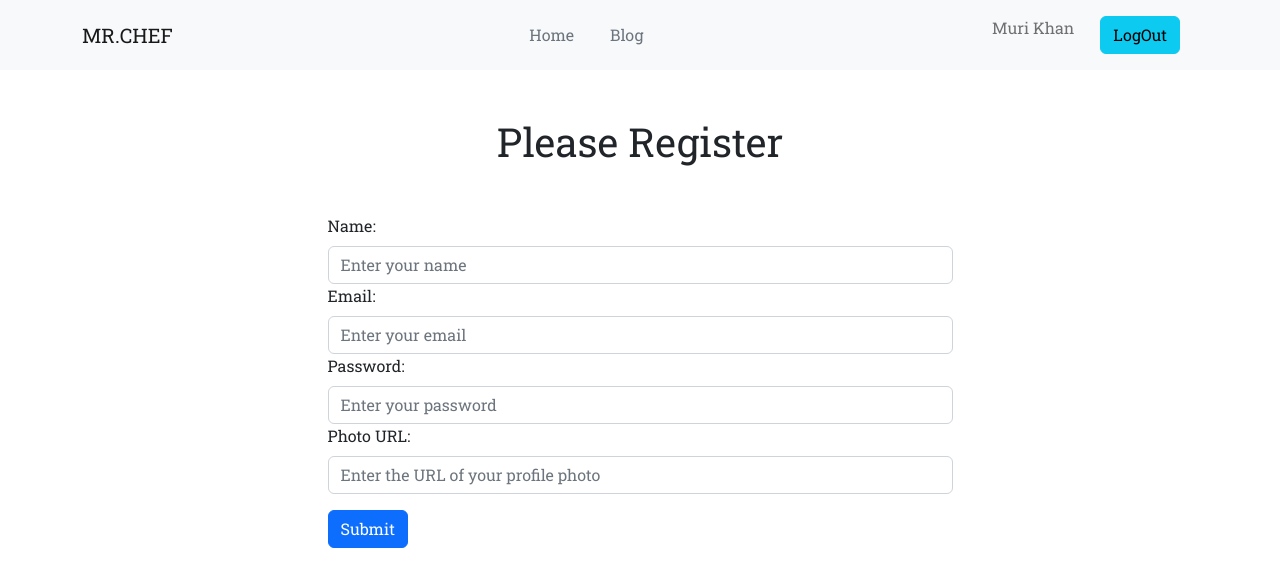
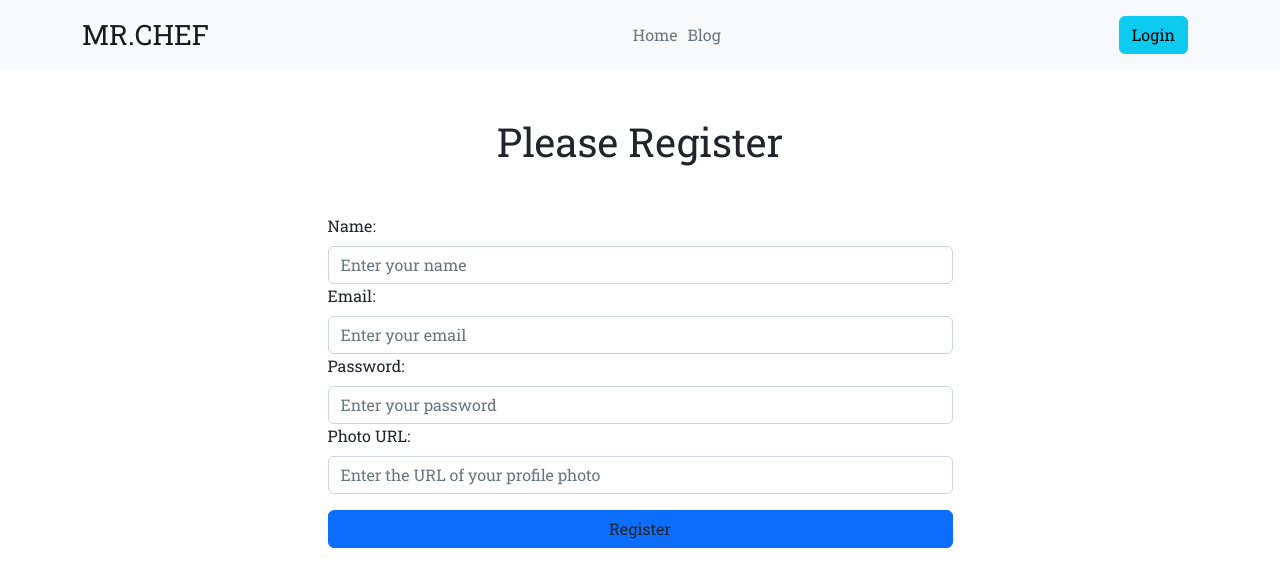
Before and after one commit to raju720190r/mr-chef-client, a React (Vite) app: page /register in a window 1280 px wide. Shown: the top 586 px of the page. Built offline with nearby package versions, Linux system fonts and the light colour scheme.

Commit message:
Registration form

```diff
--- a/Provider/AuthProvider.jsx
+++ b/Provider/AuthProvider.jsx
@@ -1,5 +1,5 @@
 import React, { createContext } from 'react';
-import { getAuth } from "firebase/auth";
+import { createUserWithEmailAndPassword, getAuth } from "firebase/auth";
 import app from '../src/firebase/firebase.confiq';
 
 
@@ -7,9 +7,13 @@ export const AuthContext =createContext(null);
 const auth =getAuth(app);
 
 const AuthProvider = ({children}) => {
-     const user = {displayName: 'Muri Khan'}
+     const user = null;
+     const createUser = (email,password)=>{
+        return createUserWithEmailAndPassword(auth,email,password)
+     }
     const authInfo = {
-     user
+     user,
+     createUser
     }
 
 
--- a/components/Header/Header.jsx
+++ b/components/Header/Header.jsx
@@ -10,26 +10,18 @@ const Header = () => {
   return (
     <Navbar bg="light" expand="lg">
       <Container>
-        <Navbar.Brand href="#home">MR.CHEF</Navbar.Brand>
+        <Navbar.Brand className='fs-3 font-bold' href="#home">MR.CHEF</Navbar.Brand>
         <Navbar.Toggle aria-controls="basic-navbar-nav" />
         <Navbar.Collapse id="basic-navbar-nav">
           <Nav className="mx-auto">
-            <Nav.Link>
               <Link className='text-secondary' to={'/'}>Home</Link>
-            </Nav.Link>
-            <Nav.Link >
               <Link className='text-secondary' to={'/blog'}>Blog</Link>
-            </Nav.Link>
           </Nav>
           <Nav>
             {user && <Nav.Link to="">{user.displayName}</Nav.Link>}
-            <Nav.Link to="">
-                {user ?
-                <Button variant='info'>LogOut</Button>:
-                <Link to={'/login'}>
-                <Button variant='info'>Login</Button>
-                </Link>}
-            </Nav.Link>
+                {/* {user ?
+                <Button variant='info'>LogOut</Button>: */}
+                <Link to={'/login'}><Button variant='info'>Login</Button></Link>
           </Nav>
         </Navbar.Collapse>
       </Container>
--- a/components/Home/Chef/Chef.jsx
+++ b/components/Home/Chef/Chef.jsx
@@ -24,7 +24,7 @@ const Chef = ({ chef }) => {
                             <ListGroup.Item>Likes : {likes}</ListGroup.Item>
 
                         </ListGroup>
-                        <Link to={`/chefdetails/${chef.id}`}><Button variant='primary' className='text-dark'>View Details</Button></Link>
+                        <Link to={`/chefdetails/${chef.id}`}><Button className='w-100 text-dark' variant='primary'>View Details</Button></Link>
                     </Card.Body>
                 </Card>
             </CardGroup>
--- a/components/Login/Login.jsx
+++ b/components/Login/Login.jsx
@@ -1,12 +1,17 @@
 import React from 'react';
+import Button from 'react-bootstrap/Button';
+import Form from 'react-bootstrap/Form';
 import { Link } from 'react-router-dom';
-import Register from '../Register/Register';
 
 const Login = () => {
+
+
+    const handleLogin =()=>{
+        event.preventDefault();
+    }
     return (
         <div>
-            <h2 className='text-5xl font-bold'>Login Section</h2>
-            <Link to="/register">Register</Link>
+            <h2>This Is Login</h2>
         </div>
     );
 };
--- a/components/Register/Register.jsx
+++ b/components/Register/Register.jsx
@@ -1,40 +1,46 @@
-import React, { useState } from 'react';
+import React, { useContext, useState } from 'react';
 import Form from 'react-bootstrap/Form';
 import Button from 'react-bootstrap/Button';
+import { AuthContext } from '../../Provider/AuthProvider';
 
 const Register = () => {
-    const [name, setName] = useState('');
-    const [email, setEmail] = useState('');
-    const [password, setPassword] = useState('');
-    const [photoUrl, setPhotoUrl] = useState('');
+    const { createUser } = useContext(AuthContext);
+    // const [name, setName] = useState('');
+    // const [email, setEmail] = useState('');
+    // const [password, setPassword] = useState('');
+    // const [photoUrl, setPhotoUrl] = useState('');
 
-    const handleSubmit = (event) => {
+    const handleRegister = (event) => {
         event.preventDefault();
-        const form =Form.target;
+        const form = event.target;
+        const name = form.name.value;
+        const email = form.email.value;
+        const photo = form.photoUrl.value;
+        const password = form.password.value;
+        console.log(name, email, photo, password);
 
-        console.log(form)
     };
     return (
         <>
             <h2 className='fs-1 font-bold text-center mt-5 mb-5'>Please Register</h2>
-        <Form className='w-50 mx-auto' onSubmit={handleSubmit}>
+            <Form className='w-50 mx-auto' onSubmit={handleRegister}>
                 <Form.Group controlId="formName">
                     <Form.Label>Name:</Form.Label>
-                <Form.Control type="text" placeholder="Enter your name" id='name'  name='name'  required/>
+                    <Form.Control type="text" name='name' placeholder="Enter your name" required />
                 </Form.Group>
                 <Form.Group controlId="formEmail">
                     <Form.Label>Email:</Form.Label>
-                <Form.Control type="email" placeholder="Enter your email"  name='email' required/>
+                    <Form.Control type="email" name='email' placeholder="Enter your email" required />
                 </Form.Group>
                 <Form.Group controlId="formPassword">
                     <Form.Label>Password:</Form.Label>
-                <Form.Control type="password" placeholder="Enter your password"  name='password' required/>
+                    <Form.Control type="password" name='password' placeholder="Enter your password" required />
                 </Form.Group>
                 <Form.Group className='mb-3' controlId="formPhotoUrl">
                     <Form.Label>Photo URL:</Form.Label>
-                <Form.Control type="text" placeholder="Enter the URL of your profile photo" name='photoUrl' required/>
+                    <Form.Control type="text" name='photoUrl' placeholder="Enter the URL of your profile photo" required />
                 </Form.Group>
-            <Button variant="primary" type="submit">Submit</Button>
+                <Button className='w-100 text-dark' variant="primary" type="submit">Register</Button>
             </Form>
         </>
     );
--- a/src/main.jsx
+++ b/src/main.jsx
@@ -11,10 +11,10 @@ import Layout from '../components/Layout/Layout.jsx';
 import Home from '../components/Home/Home.jsx';
 import Blog from '../components/Blog/Blog.jsx';
 import Contact from '../components/Contact/Contact.jsx';
-import Login from '../components/Login/Login.jsx';
 import Register from '../components/Register/Register.jsx';
 import ChefDetails from '../components/Home/Chef/ChefDetails.jsx';
 import AuthProvider from '../Provider/AuthProvider.jsx';
+import Login from '../components/Login/Login.jsx';
 
 const router = createBrowserRouter([
   {
```
Lines whose indentation alone changed are shown as unchanged.
